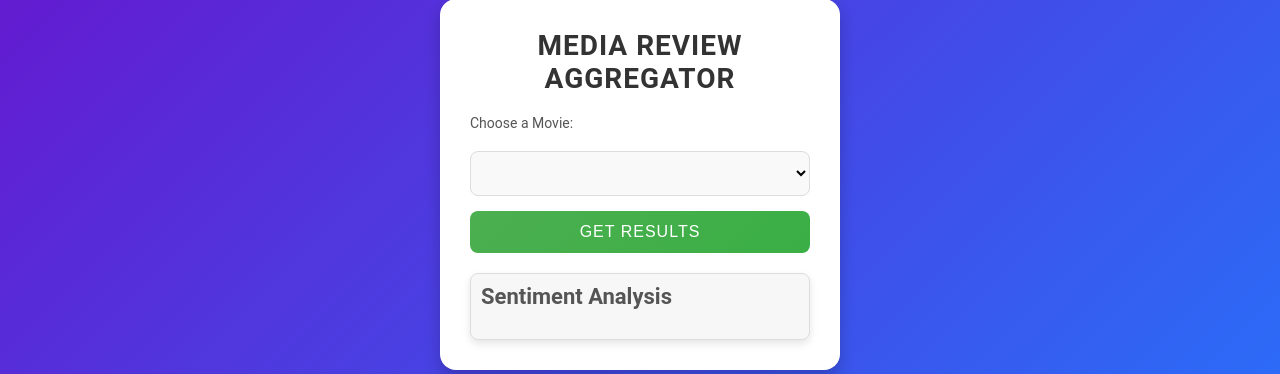
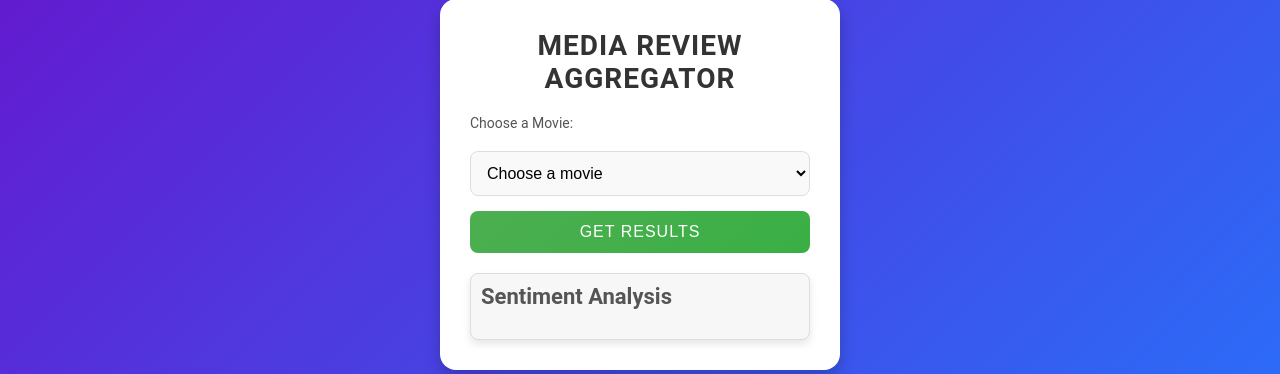
Before and after one commit to karansharmaa/Final-Project-482, a Flask app: page / in a window 1280 px wide. Shown: the part 216-590 px from the top of the page. Run offline with Flask 3, Linux system fonts and the light colour scheme; lists and menus that the app fills with data are empty; parts of the project's set-up code (start-up, migrations or seed data) failed here and were passed over.

Commit message:
Update index.html
Fixed the dropdown menu.

```diff
--- a/templates/index.html
+++ b/templates/index.html
@@ -13,7 +13,9 @@
         <!-- Movie Selection -->
         <form id="movie-form">
             <label for="movieSelect">Choose a Movie:</label>
-            <select id="movieSelect" name="movieSelect"></select>
+            <select id="movieSelect" name="movieSelect">
+                <option value="" disabled selected>Choose a movie</option>
+            </select>
             <button type="submit">Get Results</button>
         </form>
 
```
